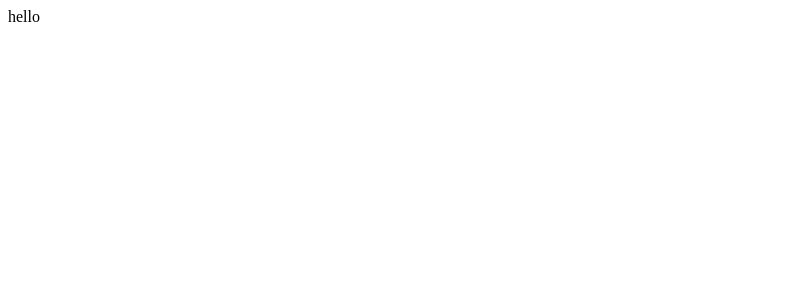
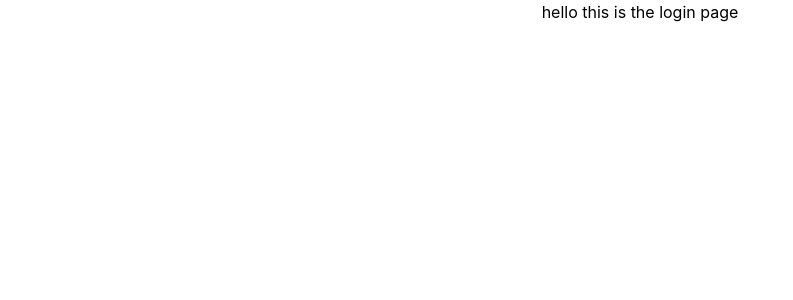
Before and after one commit to TomGrayston/lifestylefoto-website, a Next.js app in the folder lifestylefoto/: page /login in a window 1280 px wide. Shown: the top 300 px of the page, without its empty margins (0-793 px from the left). Built offline with nearby package versions, Linux system fonts and the light colour scheme.

Commit message:
added tailwind to base login page

```diff
--- a/lifestylefoto/app/(dashboard)/dashboard/layout.tsx
+++ b/lifestylefoto/app/(dashboard)/dashboard/layout.tsx
@@ -1,12 +1,21 @@
-export default function RootLayout({
-  children,
-}: {
-  children: React.ReactNode
-}) {
+import '../../../styles/globals.css';
+import { Bebas_Neue } from '@next/font/google';
+
+const bebas = Bebas_Neue({
+  subsets: ['latin'],
+  weight: ['400'],
+  variable: '--font-bebas-neue',
+})
+
+export default function RootLayout({ children } : { children: React.ReactNode }) {
   return (
-    <html>
+    <html lang='en' className={`${bebas.variable}`}>
       <head />
-      <body>{children}</body>
+      <body>
+        <main>
+          {children}
+        </main>
+      </body>
     </html>
   )
 }
--- a/lifestylefoto/app/(dashboard)/login/layout.tsx
+++ b/lifestylefoto/app/(dashboard)/login/layout.tsx
@@ -1,3 +1,4 @@
+import '../../../styles/globals.css';
 import { Bebas_Neue } from '@next/font/google';
 
 const bebas = Bebas_Neue({
@@ -6,7 +7,7 @@ const bebas = Bebas_Neue({
   variable: '--font-bebas-neue',
 })
 
-export default function RootLayout({ children }: { children: React.ReactNode }) {
+export default function RootLayout({ children } : { children: React.ReactNode }) {
   return (
     <html lang='en' className={`${bebas.variable}`}>
       <head />
--- a/lifestylefoto/app/(dashboard)/login/page.tsx
+++ b/lifestylefoto/app/(dashboard)/login/page.tsx
@@ -1,7 +1,7 @@
 export default function Login() {
     return (
-        <>
-        hello
-        </>
+        <div className="items-center self-center justify-center w-screen h-screen text-center">
+            hello this is the login page
+        </div>
     );
 }
--- a/lifestylefoto/styles/globals.css
+++ b/lifestylefoto/styles/globals.css
@@ -18,14 +18,3 @@ a {
 * {
     box-sizing: border-box;
 }
-
-@media (prefers-color-scheme: dark) {
-    html {
-        color-scheme: dark;
-    }
-
-    body {
-        color: white;
-        background: black;
-    }
-}
```
